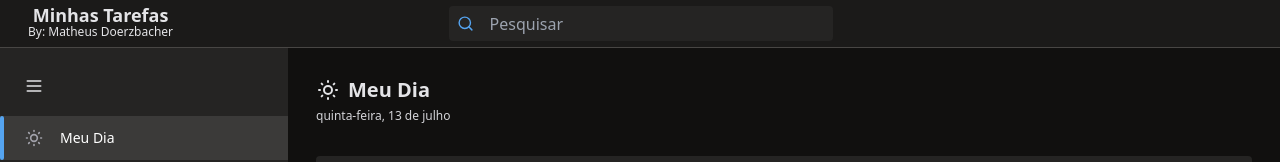
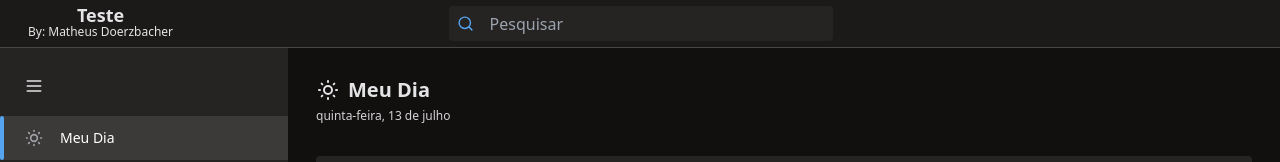
Before and after one commit to MathePlay/tarefas-to-do, a Next.js app: page / in a window 1280 px wide. Shown: the top 162 px of the page. Built offline with nearby package versions, Linux system fonts and the light colour scheme.

Commit message:
Teste ramificação

```diff
--- a/src/components/Header.jsx
+++ b/src/components/Header.jsx
@@ -4,7 +4,7 @@ export default function Header() {
     return (
         <header className="flex px-7 py-1.5 h-12 w-full bg-[#1b1a19] border-b border-[#484644] justify-between">
             <div className="flex flex-col items-center">
-                <h1 className="font-semibold text-lg leading-none ">Minhas Tarefas</h1>
+                <h1 className="font-semibold text-lg leading-none ">Teste</h1>
                 <span className="font-light text-xs ">By: Matheus Doerzbacher</span>
             </div>
             <div className=" text-center w-9 sm:w-64 md:w-96 flex items-center rounded-[4px] bg-[#252423] hover:bg-[#323130]">
```
